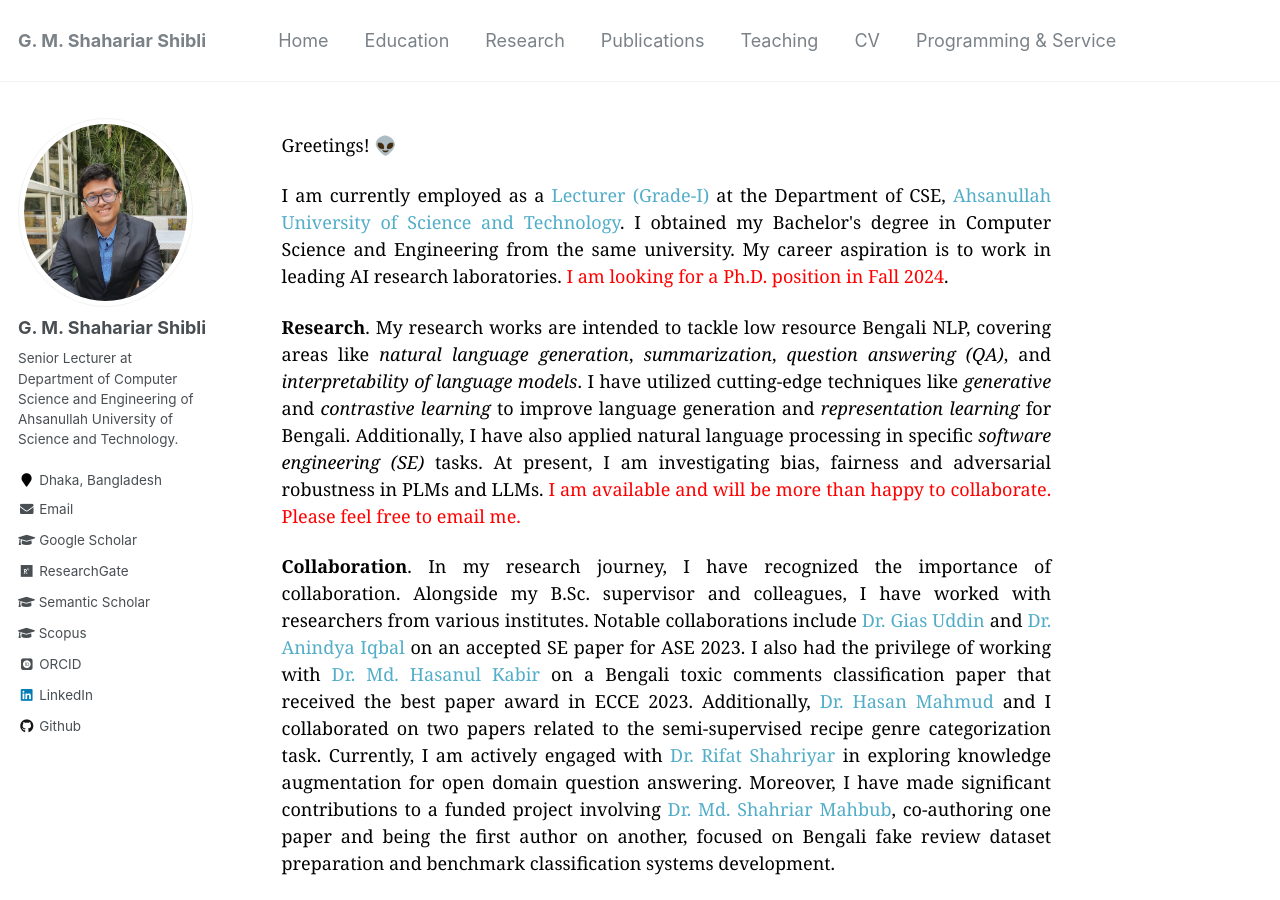
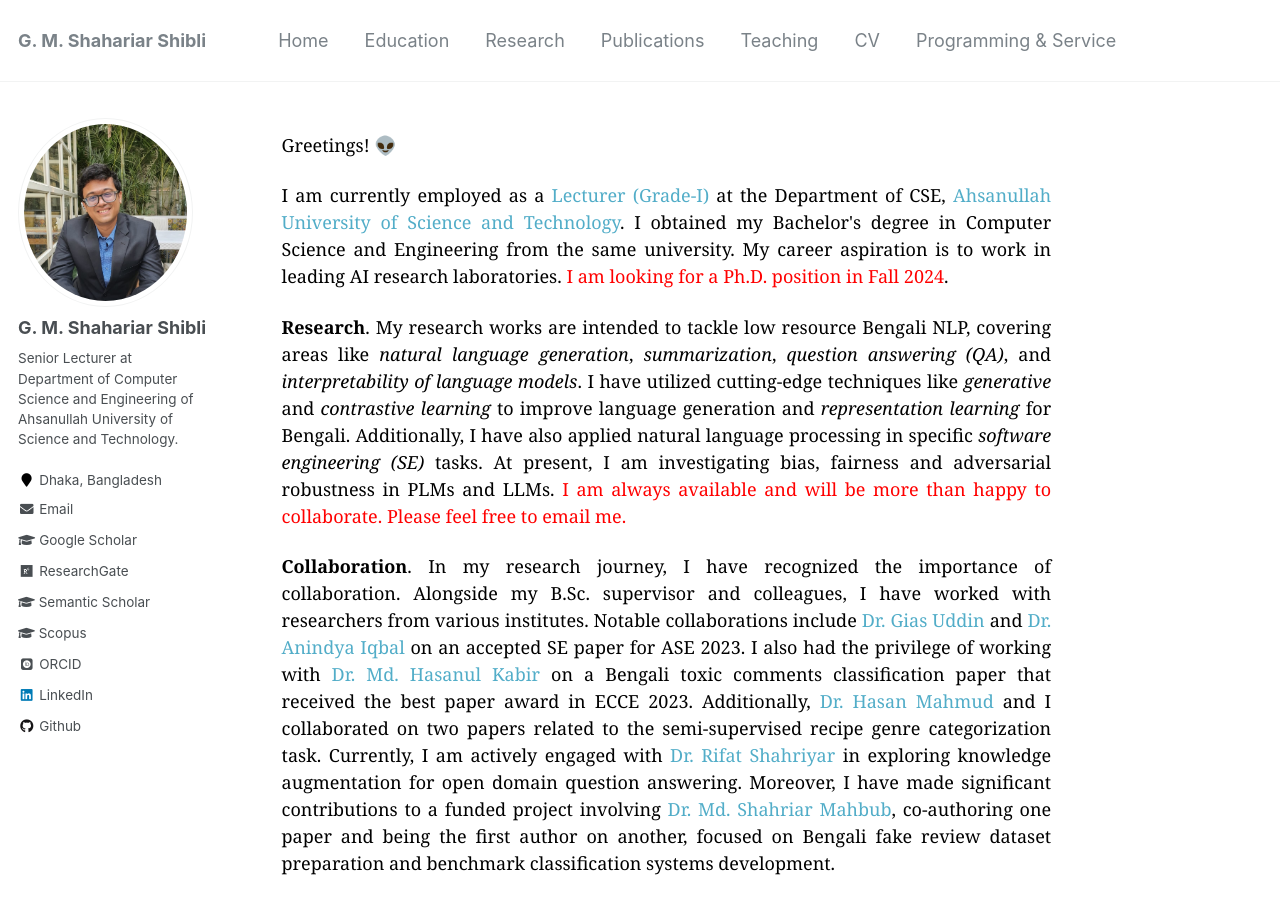
Before and after one commit to shahariar-shibli/shahariar-shibli.github.io, a Jekyll site: the page built from _pages/about.md, in a window 1280 px wide and 900 px high. Built offline with Jekyll 4.4.1, drawn with Linux system fonts in a browser that asks for light colours; some web fonts are replaced.

Commit message:
Update about.md

```diff
--- a/_pages/about.md
+++ b/_pages/about.md
@@ -22,7 +22,7 @@ Engineering from the same university. My career aspiration is to work in leading
 and <em>interpretability of language models</em>. I have utilized cutting-edge techniques like <em>generative</em> and
 <em>contrastive learning</em> to improve language generation and <em>representation learning</em> for Bengali.
 Additionally, I have also applied natural language processing in specific <em>software engineering (SE)</em> tasks. At present, I am investigating bias, fairness and adversarial robustness in PLMs and LLMs.
-<span style="color:red;">I am available and will be more than happy to collaborate. Please feel free to email me.</span>
+<span style="color:red;">I am always available and will be more than happy to collaborate. Please feel free to email me.</span>
 </p>
 
 <p style="text-align:justify;color:black; font-family:Georgia">
```
